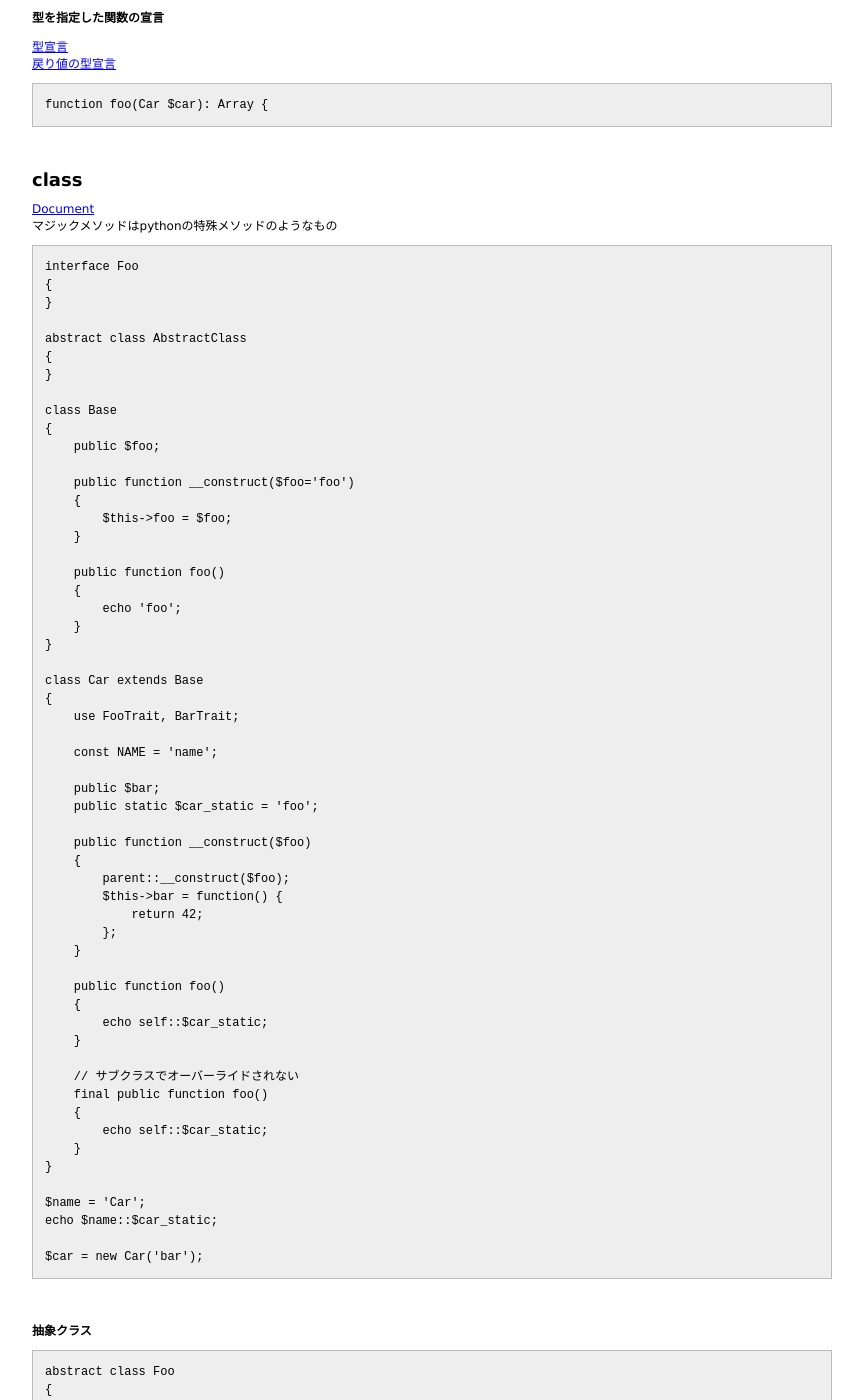
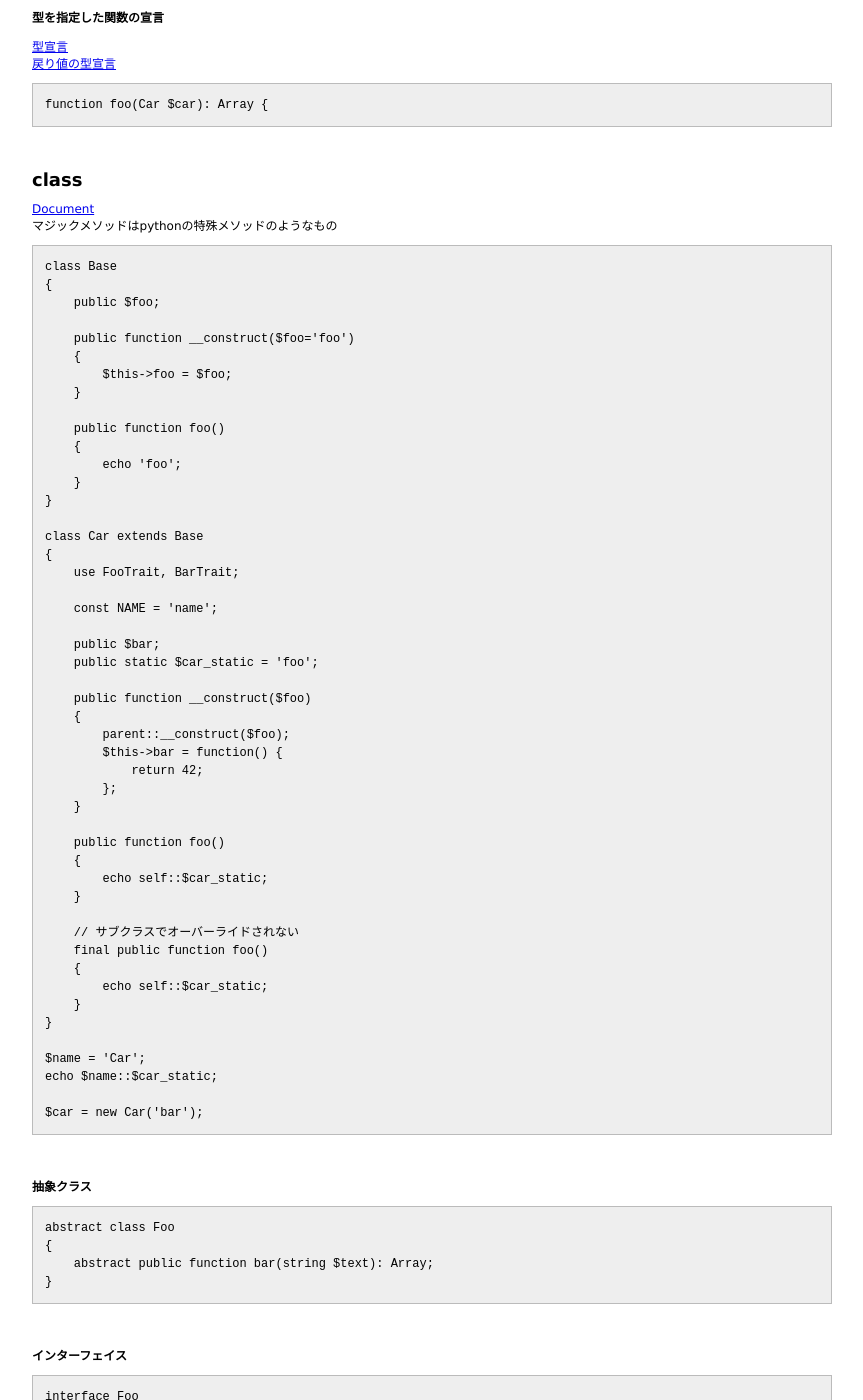
Before and after one commit to 38elements/38elements.github.com, a Jekyll site: the page built from _posts/2016-05-24-php.md, in a window 1280 px wide and 1400 px high, scrolled down 285 px. Shown: the whole window, without its empty margins (208-1071 px from the left). Built offline with Jekyll 4.4.1, drawn with Linux system fonts in a browser that asks for light colours; some of the changed text lies outside the part shown.

Commit message:
Update 2016-05-24-php.md

````diff
--- a/_posts/2016-05-24-php.md
+++ b/_posts/2016-05-24-php.md
@@ -30,14 +30,6 @@ function foo(Car $car): Array {
 マジックメソッドはpythonの特殊メソッドのようなもの
 
 ```
-interface Foo
-{
-}
-
-abstract class AbstractClass
-{
-}
-
 class Base
 {
     public $foo;
@@ -95,6 +87,17 @@ $car = new Car('bar');
 abstract class Foo
 {
     abstract public function bar(string $text): Array;
+}
+```
+<br>
+
+#### インターフェイス
+
+```
+interface Foo
+{
+    public function bar();
+    public function hoge(): string;
 }
 ```
 <br>
````
